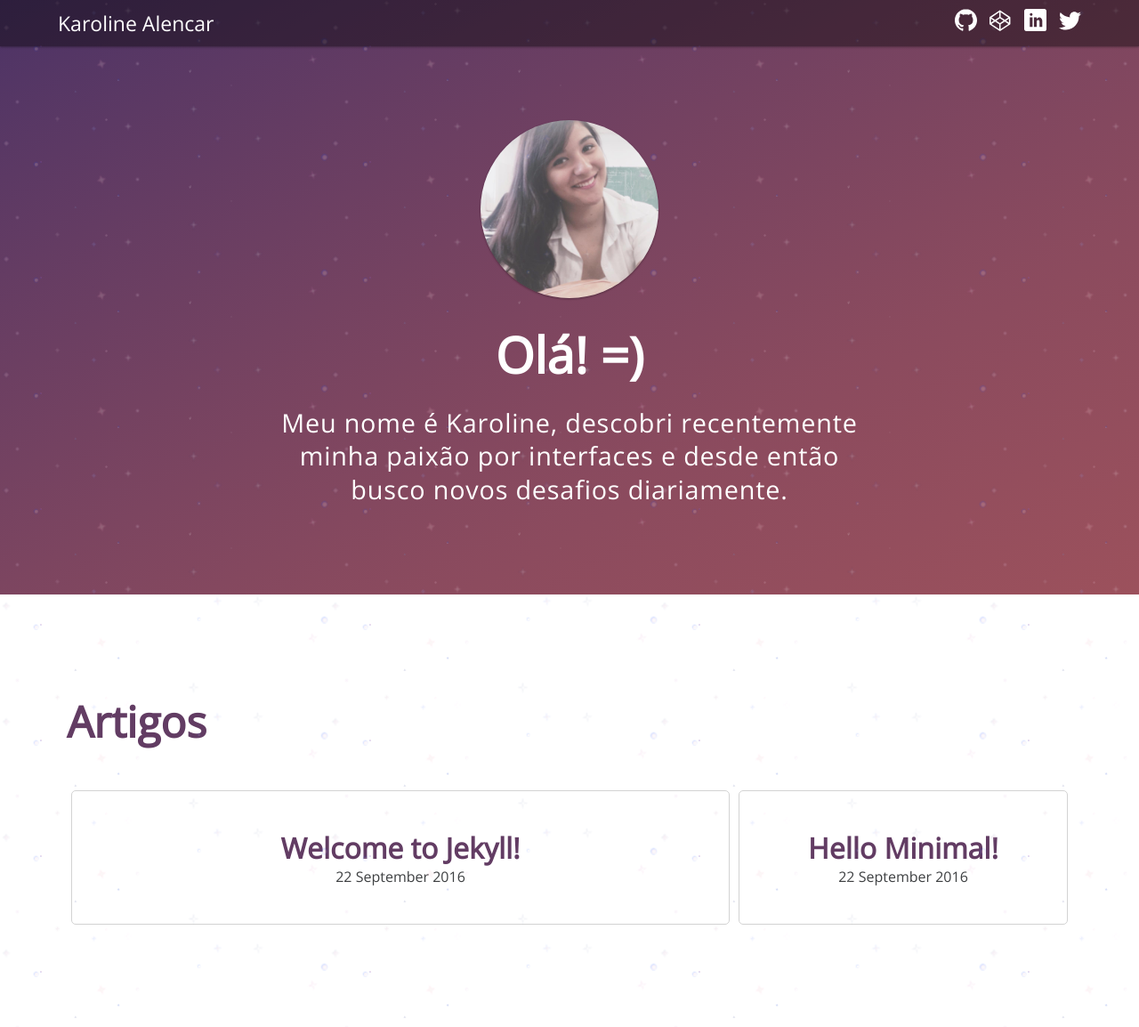
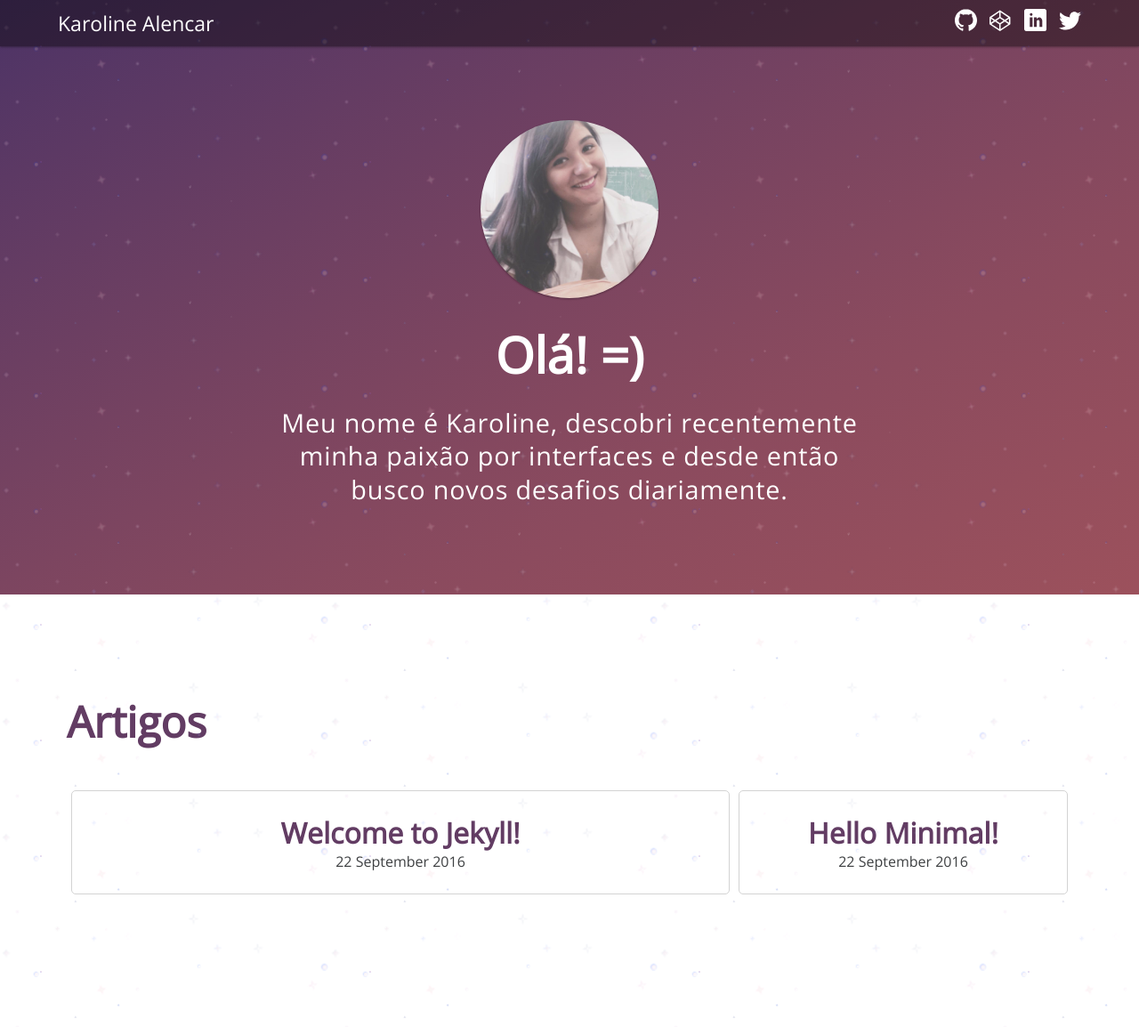
Before and after one commit to karolinedealencar/karolinedealencar.com.br, a Jekyll site: the page built from index.html, in a window 1280 px wide and 1154 px high. Shown: the whole window at 89% size. Built offline with Jekyll 4.4.1, drawn with Linux system fonts in a browser that asks for light colours.

Commit message:
Alterações link do post.

```diff
--- a/_sass/_style.scss
+++ b/_sass/_style.scss
@@ -124,7 +124,6 @@
 .post {
   flex: 1 25%;
   margin: 5px;
-  padding: 20px;
   text-align: center;
   border: 1px solid #d3d3d3;
   border-radius: 5px;
@@ -145,7 +144,8 @@
 }
 
 .post__link {
-  padding: 15px;
+  display: block;
+  padding: 25px;
 }
 
 .post__date {
```
